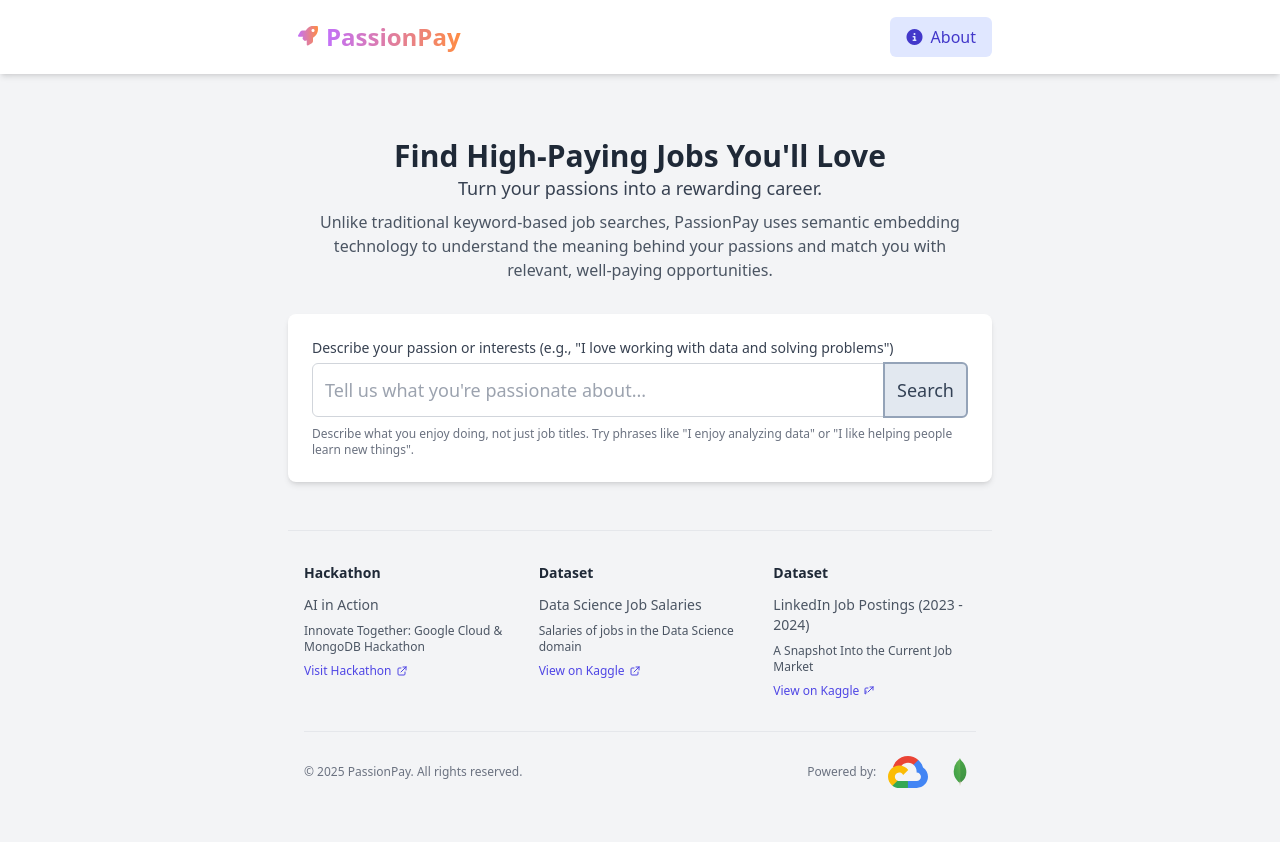
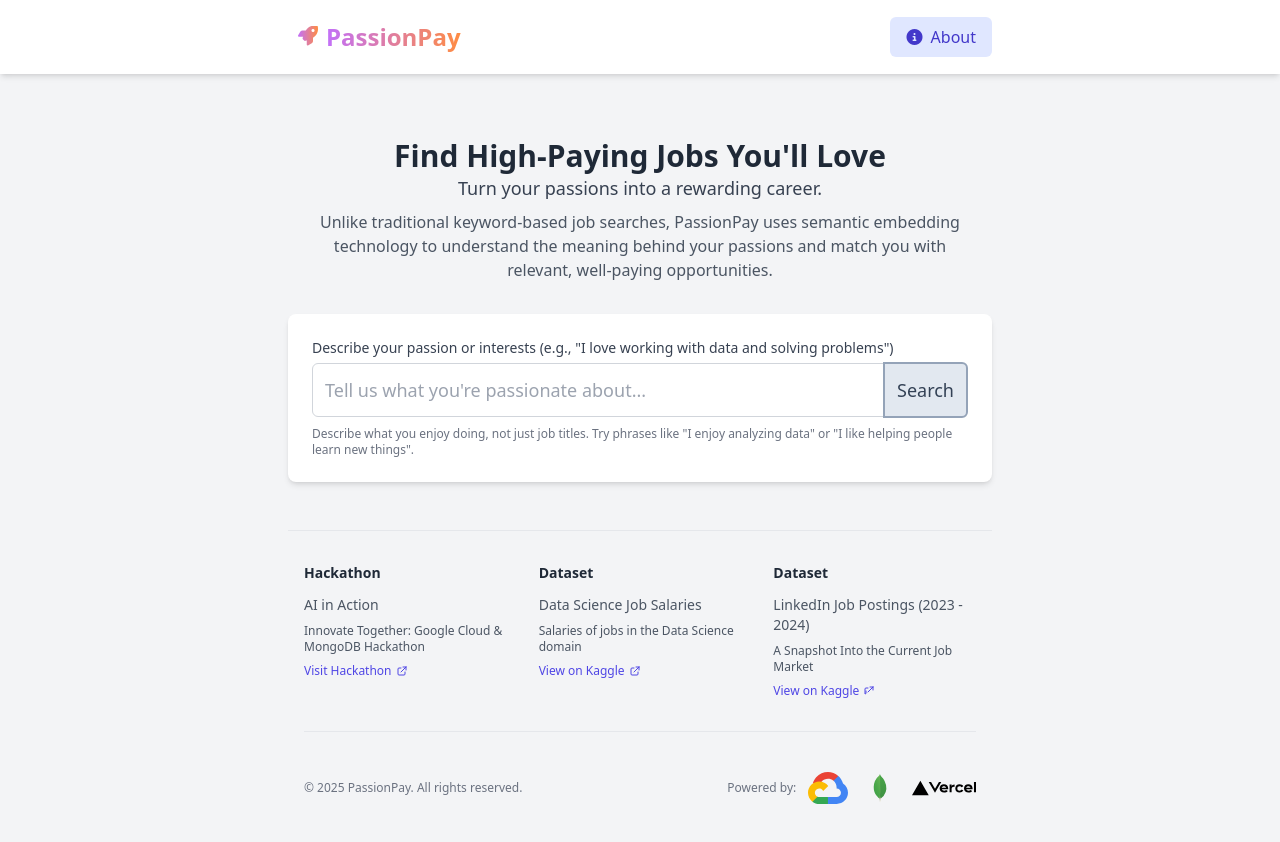
Before and after one commit to sergeipanov/PassionPay, a website: page public/index.html in a window 1280 px wide. Drawn offline with nearby package versions, Linux system fonts and the light colour scheme; files that its build step writes are made by us from their sources.

Commit message:
feat: Add Vercel logo to footer and adjust size

```diff
--- a/public/index.html
+++ b/public/index.html
@@ -208,8 +208,11 @@
                         <a href="https://cloud.google.com/" class="mr-4" target="_blank" rel="noopener noreferrer">
                             <img src="/images/logos/google-cloud.svg" alt="Google Cloud" class="h-8">
                         </a>
-                        <a href="https://www.mongodb.com/atlas" target="_blank" rel="noopener noreferrer">
+                        <a href="https://www.mongodb.com/atlas" target="_blank" rel="noopener noreferrer" class="mr-4">
                             <img src="/images/logos/file-type-mongo.svg" alt="MongoDB Atlas" class="h-8">
+                        </a>
+                        <a href="https://vercel.com/" target="_blank" rel="noopener noreferrer">
+                            <img src="/images/logos/vercel.svg" alt="Vercel" class="h-16">
                         </a>
                     </div>
                 </div>
```
Also changed, not shown: public/images/logos/vercel.svg (added).
